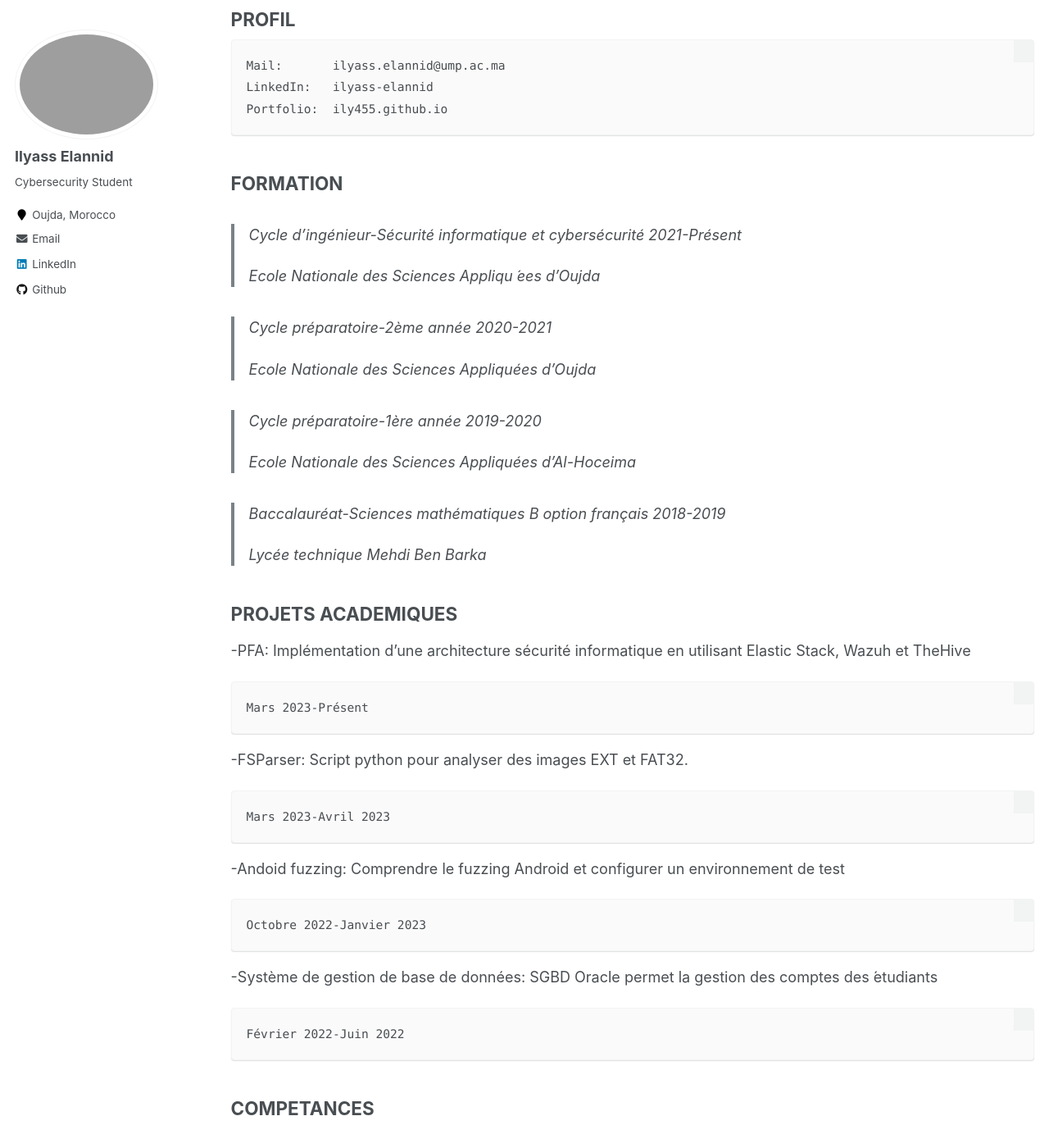
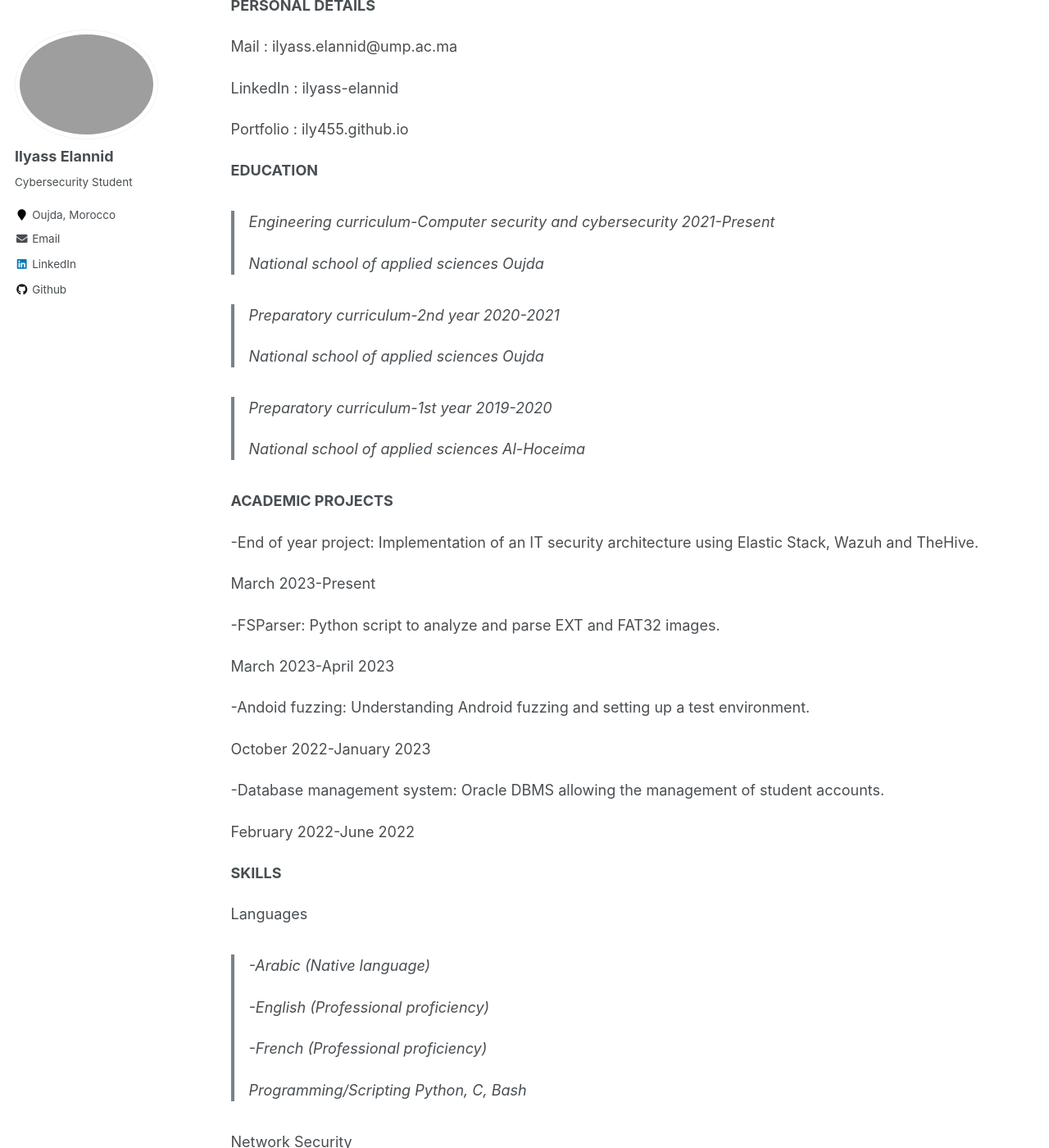
Before and after one commit to Ily455/Ily455.github.io, a Jekyll site: the page built from _pages/cv.md, in a window 1280 px wide and 1400 px high, scrolled down 301 px. Shown: the whole window at 82% size. Built offline with Jekyll 4.4.1, drawn with Linux system fonts in a browser that asks for light colours; some of the changed text lies outside the part shown.

Commit message:
Update cv.md

````diff
--- a/_pages/cv.md
+++ b/_pages/cv.md
@@ -9,79 +9,72 @@ redirect_from:
 
 <!-- {% include base_path %} -->
 
-# ELANNID Ilyass
+## Ilyass ELANNID
 
-## Elève ingénieur en sécurité informatique et cybersécurité
-## PROFIL
+### Cybersecurity student
 
-```
-Mail:       ilyass.elannid@ump.ac.ma
-LinkedIn:   ilyass-elannid
-Portfolio:  ily455.github.io
-```
-## FORMATION
+**PERSONAL DETAILS**
 
+Mail : ilyass.elannid@ump.ac.ma
 
->Cycle d’ingénieur-Sécurité informatique et cybersécurité 2021-Présent
+LinkedIn : ilyass-elannid
+
+Portfolio : ily455.github.io
+
+**EDUCATION**
+
+>Engineering curriculum-Computer security and cybersecurity 2021-Present
 >
->Ecole Nationale des Sciences Appliqu ́ees d’Oujda
+>National school of applied sciences Oujda
 
+>Preparatory curriculum-2nd year 2020-2021
+>
+>National school of applied sciences Oujda
 
->Cycle préparatoire-2ème année 2020-2021
+>Preparatory curriculum-1st year 2019-2020
 >
->Ecole Nationale des Sciences Appliquées d’Oujda
+>National school of applied sciences Al-Hoceima
 
+**ACADEMIC PROJECTS**
 
->Cycle préparatoire-1ère année 2019-2020
+-End of year project: Implementation of an IT security architecture using Elastic Stack, Wazuh and TheHive.
+
+March 2023-Present
+
+-FSParser: Python script to analyze and parse EXT and FAT32 images.
+
+March 2023-April 2023
+
+-Andoid fuzzing: Understanding Android fuzzing and setting up a test environment.
+
+October 2022-January 2023
+
+-Database management system: Oracle DBMS allowing the management of student accounts.
+
+February 2022-June 2022
+
+**SKILLS**
+
+Languages
+
+>-Arabic (Native language)
 >
->Ecole Nationale des Sciences Appliquées d’Al-Hoceima
+>-English (Professional proficiency)
+>
+>-French (Professional proficiency)
+>
+Programming/Scripting
+>Python, C, Bash
 
+Network Security
+>Wazuh, Wireshark, Snort, Zeek
 
->Baccalauréat-Sciences mathématiques B option français 2018-2019
->
->Lycée technique Mehdi Ben Barka
+Penetration testing
+>Metasploit, Burp Suite, Nmap, Hydra, GoBuster
 
-## PROJETS ACADEMIQUES
+Digital forensics
+>Autopsy, FTKimager, Volatility
 
--PFA: Implémentation d’une architecture sécurité informatique en utilisant Elastic Stack, Wazuh et TheHive
-
-```
-Mars 2023-Présent
-```
--FSParser: Script python pour analyser des images EXT et FAT32.
-
-```
-Mars 2023-Avril 2023
-```
-
--Andoid fuzzing: Comprendre le fuzzing Android et configurer un environnement de test
-
-```
-Octobre 2022-Janvier 2023
-```
--Système de gestion de base de données: SGBD Oracle permet la
-gestion des comptes des ́etudiants
-
-```
-Février 2022-Juin 2022
-```
-## COMPETANCES
-
-
->Langues:
->>-Arabe (Langue maternelle)
->>
->>-Français (Compétence professionnelle)
->>
->>-Anglais (Compétence professionnelle)
->
->Programmation/Scripting: Python, C, Bash
->
->Network Security: Wazuh, Wireshark, Snort, Zeek
->
->Penetration testing: Metasploit, Burp Suite, Nmap, Hydra, GoBuster
->
->Digital forensics Autopsy, FTKimager, Volatility
 
 ## CERTIFICATIONS
 
````
Also changed, not shown: other parts of _pages/cv.md (+2 -2 lines).
